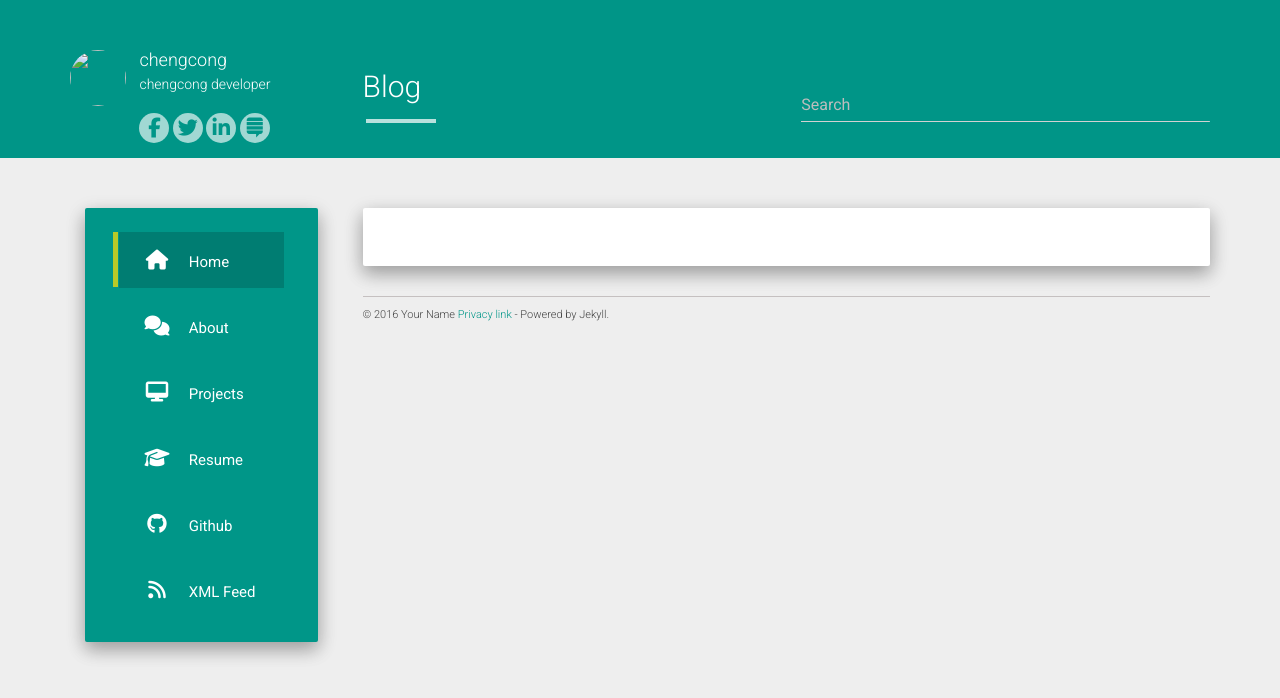
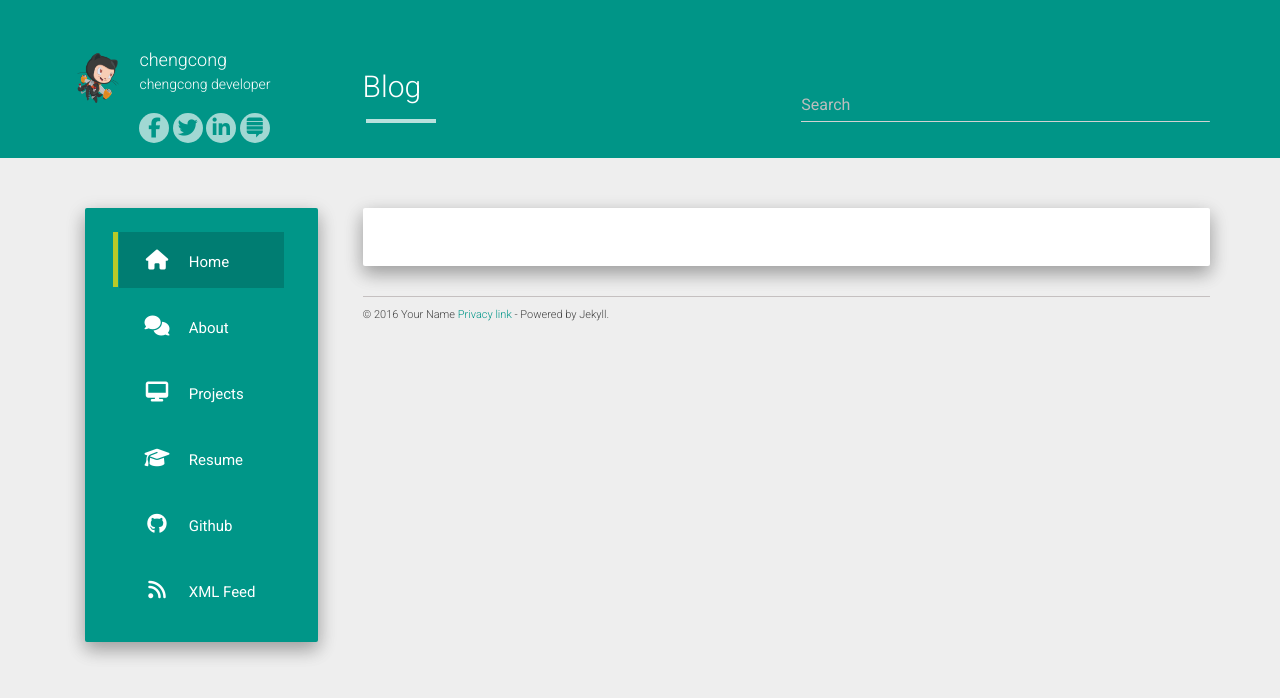
Before and after one commit to chengcong/chengcong.github.io, a Jekyll site: the page built from index.html, in a window 1280 px wide. Shown: the top 698 px of the page. Built offline with Jekyll 4.4.1, drawn with Linux system fonts in a browser that asks for light colours; nearby versions of some CDN libraries; the list of posts is cut into pages by our own code.

Commit message:
Update _config.yml

```diff
--- a/_config.yml
+++ b/_config.yml
@@ -1,7 +1,7 @@
 title: chengcong
 description: My Personal Blog
 author: chengcong
-logo: /hcz-jekyll-blog/static/img/avatar.png
+logo: /static/img/avatar.png
 github: https://github.com/chengcong
 about: chengcong developer
 
```
